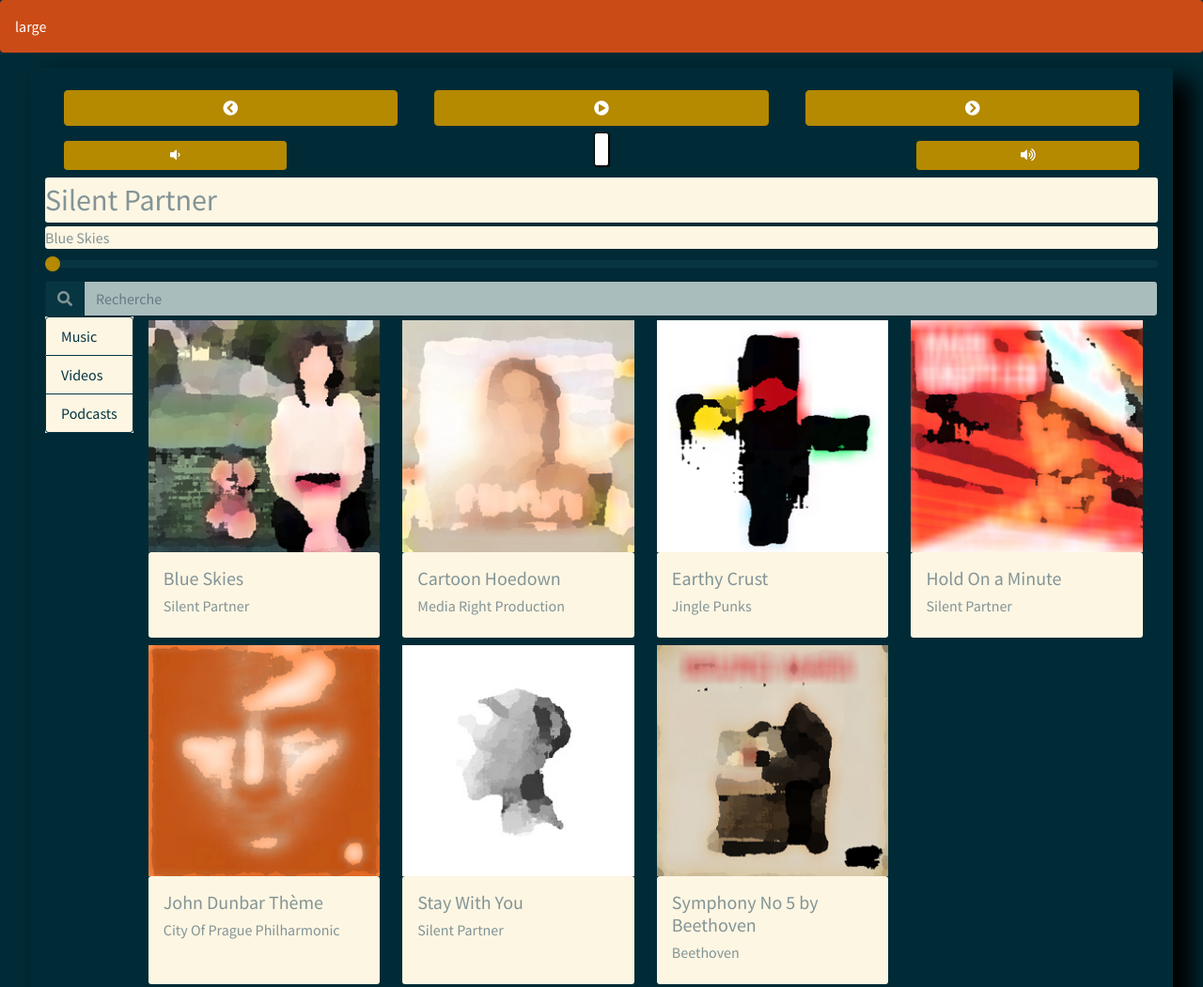
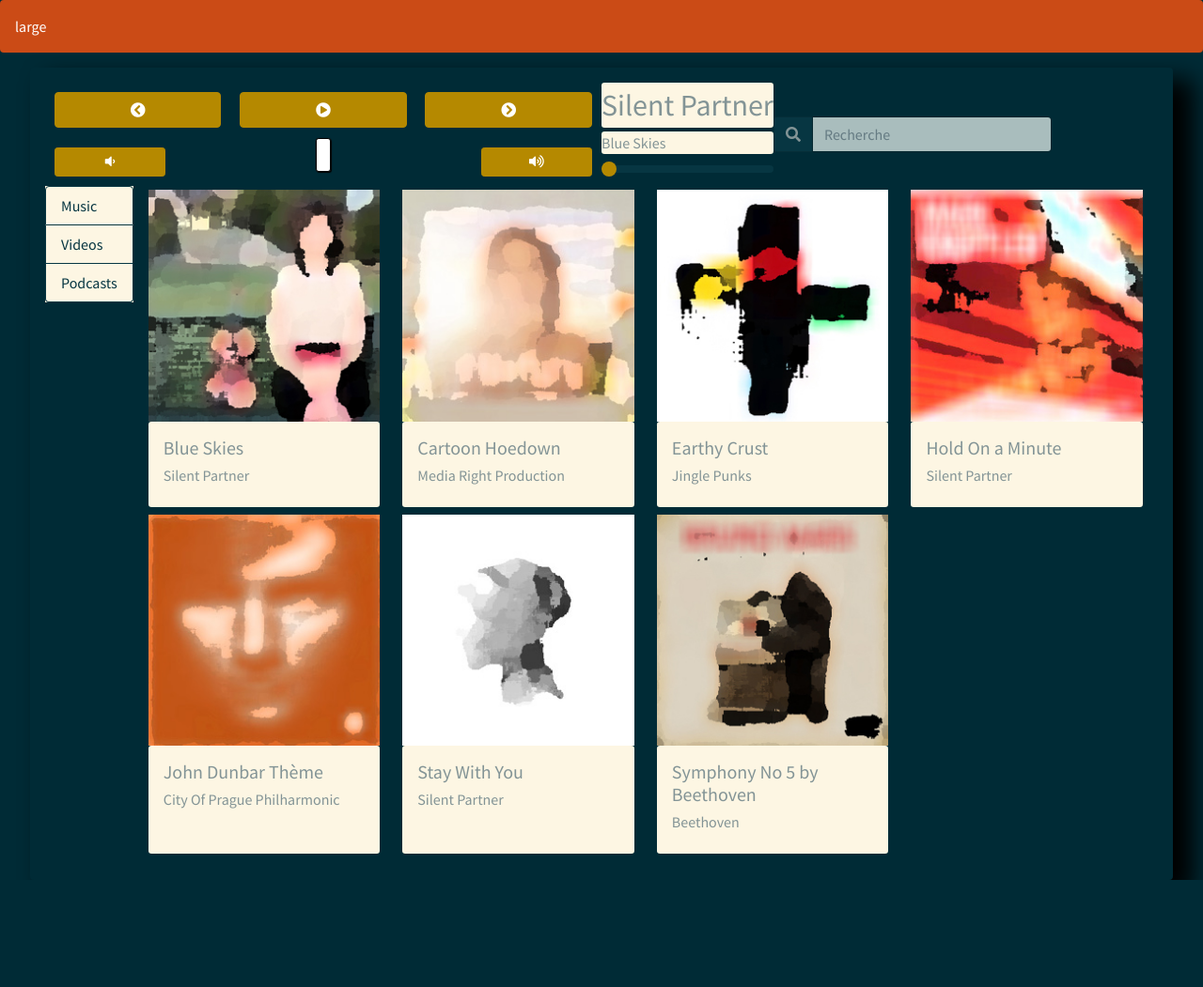
Before and after one commit to Clydic/My-music, a plain HTML site: page Accueil-mediaplayer.html in a window 1280 px wide. Shown: the top 1051 px of the page at 94% size. After the commit the page ends 937 px from the top, so only its background shows below. Drawn offline with nearby package versions, Linux system fonts and the light colour scheme.

Commit message:
layout medium  and large

```diff
--- a/Accueil-mediaplayer.html
+++ b/Accueil-mediaplayer.html
@@ -25,9 +25,9 @@
             large
         </div>
         <div id="maindiv" class="shadow p-3 bg-body rounded">
-            <header >
+            <header class="d-flex flex-column flex-sm-row">
                 <audio src= "assets/data/media/Blue_Skies.mp3" name="Blue Skies" ></audio>
-                <div id="controlers"  class="d-flex flex-wrap align-item-strech">
+                <div id="controlers"  class="d-flex flex-wrap align-item-strech w-100">
                     <div id="control"class="d-flex flex-wrap my-2">
                         <button class="btn btn-primary m-auto w-33" type="button" id="previous"><i class="fas fa-chevron-circle-left"></i></button>
                         <button class="btn btn-primary m-auto w-33" type="button" id="play"  value="play"><i id="playpause" class="fas fa-play-circle"></i></button>
@@ -43,13 +43,17 @@
                 </div>
 
 
-                <div class="m-auto" id="search">
-                    <p class="m-auto fs-2 bg-light rounded-1 mb-1" id = "artiste">Nom artiste</p>
-                    <p class="m-auto bg-light rounded-1 mb-1" id = "titre">Titre de la chanson</p>
-                    <!-- <input type="range" id="progression"> -->
-                    <!-- je test le pull git -->
-                    <input class="form-range" type="range"  id="progresstime" min="0" max="3" step=0.1>
-                    <div class="input-group flex-nowrap">
+                <div class="m-auto d-flex flex-column flex-sm-row w-100" id="search">
+                    <div>
+
+
+                        <p class="m-auto fs-2 bg-light rounded-1 mb-1" id = "artiste">Nom artiste</p>
+                        <p class="m-auto bg-light rounded-1 mb-1" id = "titre">Titre de la chanson</p>
+                        <!-- <input type="range" id="progression"> -->
+                        <!-- je test le pull git -->
+                        <input class="form-range" type="range"  id="progresstime" min="0" max="3" step=0.1>
+                    </div>
+                    <div class="input-group flex-nowrap h-25 align-self-center w-50">
                         <span class="input-group-text" id="addon-wrapping"><i class="fas fa-search"></i></span>
                         <input type="text" class="form-control" placeholder="Recherche" aria-label="Recherche" aria-describedby="addon-wrapping">
                     </div>
```
